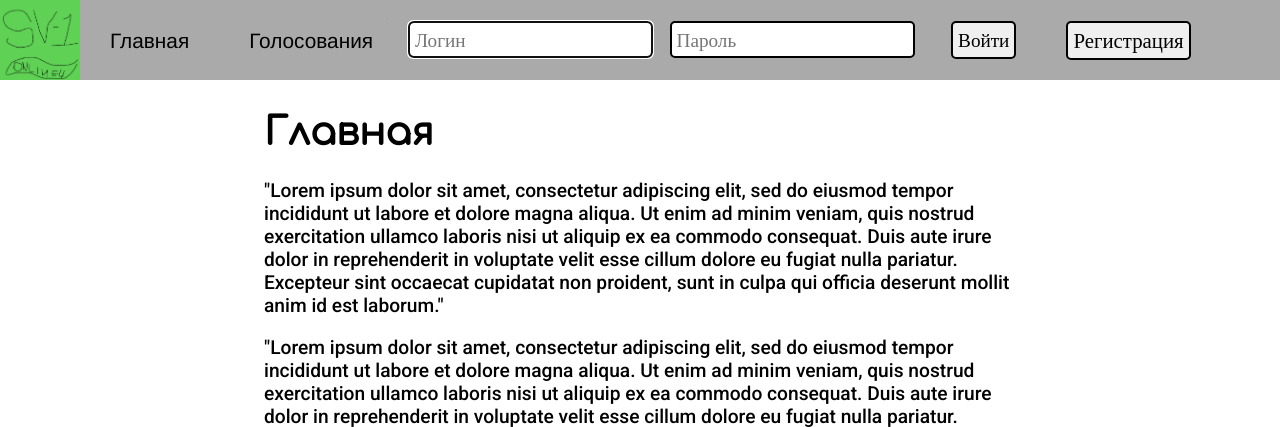
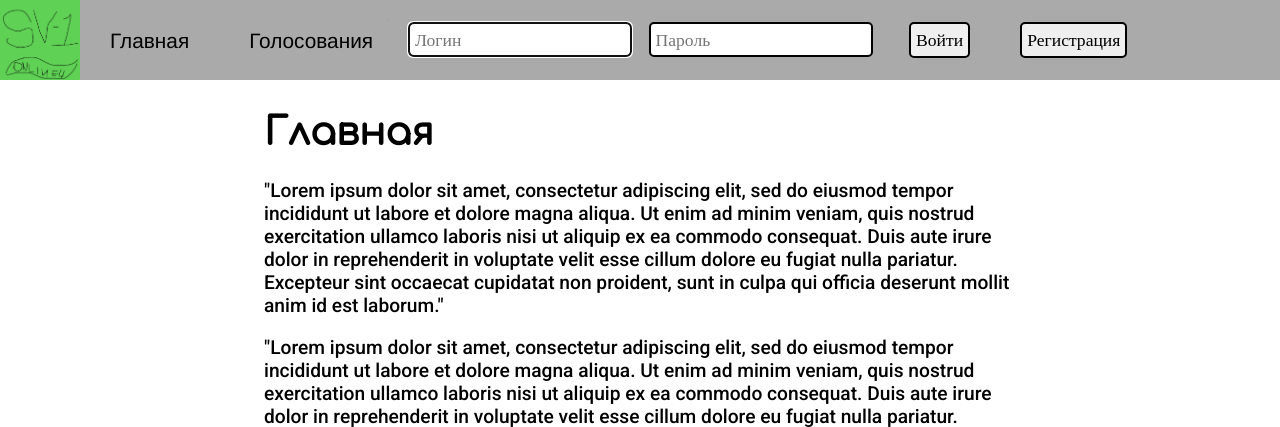
Before and after one commit to KozlovKV/django-votings, a Django app: page / in a window 1280 px wide. Shown: the top 427 px of the page. Run offline with Django 3.2, Linux system fonts and the light colour scheme.

Commit message:
Font-size smaller

```diff
--- a/menu_app/static/menu_app/css/menu_style.css
+++ b/menu_app/static/menu_app/css/menu_style.css
@@ -59,7 +59,7 @@ input {
     display: inline-block;
     border: 2px solid black;
     border-radius: 5px;
-    font-size: 1.2rem;
+    font-size: 1.1rem;
     padding: 5px;
     margin: 5px;
     font-family: Jura;
--- a/menu_app/views.py
+++ b/menu_app/views.py
@@ -19,7 +19,7 @@ def get_menu_context(request):
 def get_profile_menu_context(request):
     if request.user.is_authenticated:
         profile_menu_context = [
-            {'url': '/profile/test/', 'label': 'Профиль'},
+            {'url': '/profile/test/', 'label': request.user},
             {'url': '/logout/', 'label': 'Выход'}
         ]
     else:
--- a/static/css/main_style.css
+++ b/static/css/main_style.css
@@ -47,7 +47,7 @@ button {
     display: inline-block;
     border: 2px solid black;
     border-radius: 5px;
-    font-size: 1.3rem;
+    font-size: 1.1rem;
     padding: 5px;
     margin: 10px;
     font-family: Jura;
```
